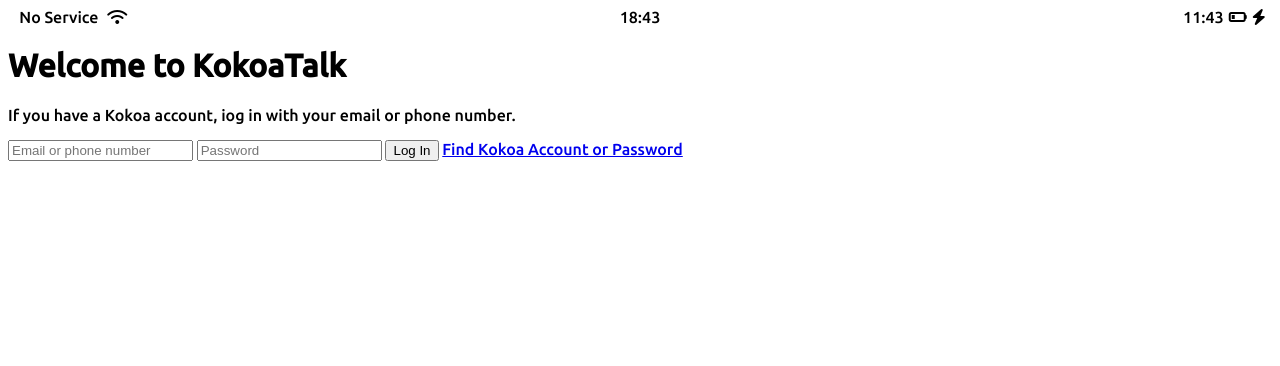
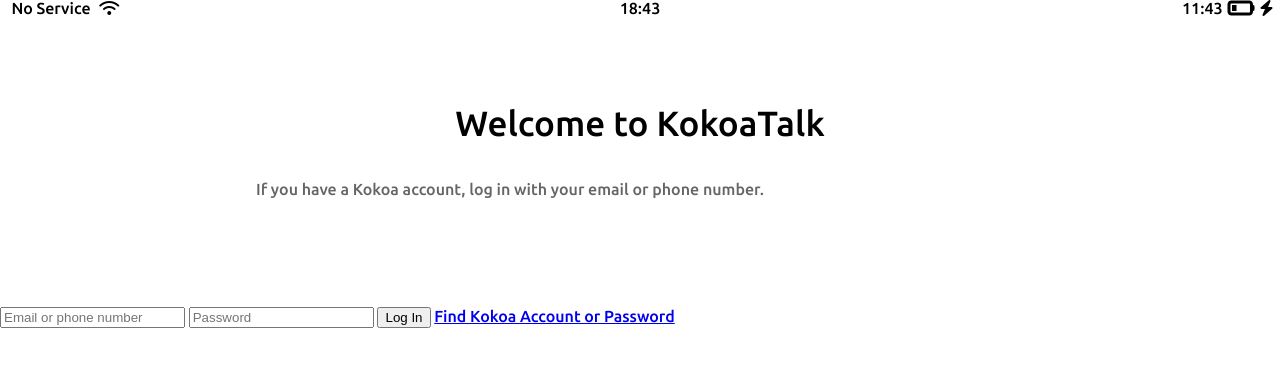
Before and after one commit to Imsilverzero/kokoa-clone-2023, a plain HTML site: page index.html in a window 1280 px wide. Drawn offline with Linux system fonts and the light colour scheme.

Commit message:
welcome-header css update

```diff
--- /dev/null
+++ b/css/reset.css
@@ -0,0 +1,129 @@
+/* http://meyerweb.com/eric/tools/css/reset/
+   v2.0 | 20110126
+   License: none (public domain)
+*/
+
+html,
+body,
+div,
+span,
+applet,
+object,
+iframe,
+h1,
+h2,
+h3,
+h4,
+h5,
+h6,
+p,
+blockquote,
+pre,
+a,
+abbr,
+acronym,
+address,
+big,
+cite,
+code,
+del,
+dfn,
+em,
+img,
+ins,
+kbd,
+q,
+s,
+samp,
+small,
+strike,
+strong,
+sub,
+sup,
+tt,
+var,
+b,
+u,
+i,
+center,
+dl,
+dt,
+dd,
+ol,
+ul,
+li,
+fieldset,
+form,
+label,
+legend,
+table,
+caption,
+tbody,
+tfoot,
+thead,
+tr,
+th,
+td,
+article,
+aside,
+canvas,
+details,
+embed,
+figure,
+figcaption,
+footer,
+header,
+hgroup,
+menu,
+nav,
+output,
+ruby,
+section,
+summary,
+time,
+mark,
+audio,
+video {
+  margin: 0;
+  padding: 0;
+  border: 0;
+  font-size: 100%;
+  font: inherit;
+  vertical-align: baseline;
+}
+/* HTML5 display-role reset for older browsers */
+article,
+aside,
+details,
+figcaption,
+figure,
+footer,
+header,
+hgroup,
+menu,
+nav,
+section {
+  display: block;
+}
+body {
+  line-height: 1;
+}
+ol,
+ul {
+  list-style: none;
+}
+blockquote,
+q {
+  quotes: none;
+}
+blockquote:before,
+blockquote:after,
+q:before,
+q:after {
+  content: "";
+  content: none;
+}
+table {
+  border-collapse: collapse;
+  border-spacing: 0;
+}
--- /dev/null
+++ b/css/status-bar.css
@@ -0,0 +1,22 @@
+.status-bar {
+  display: flex;
+  justify-content: center;
+}
+.status-bar__column {
+  width: 33%;
+}
+.status-bar__column:first-child span {
+  margin: 5px;
+}
+.status-bar__column:nth-child(2) {
+  display: flex;
+  justify-content: center;
+}
+.status-bar__column:last-child {
+  display: flex;
+  justify-content: flex-end;
+  align-items: center;
+}
+.fa-battery-quarter {
+  margin: 0px 5px;
+}
--- a/css/styles.css
+++ b/css/styles.css
@@ -1,28 +1,22 @@
 @import url("https://fonts.googleapis.com/css2?family=Open+Sans:wght@300;500&family=Ubuntu:wght@300;500&display=swap");
+@import "status-bar.css";
+@import "reset.css";
 
 body {
   font-family: "Open Sans", sans-serif;
   font-family: "Ubuntu", sans-serif;
 }
-.status-bar {
+.welcome-header {
   display: flex;
-  justify-content: center;
-}
-.status-bar__column {
-  width: 33%;
-}
-.status-bar__column:first-child span {
-  margin: 5px;
-}
-.status-bar__column:nth-child(2) {
-  display: flex;
-  justify-content: center;
-}
-.status-bar__column:last-child {
-  display: flex;
-  justify-content: flex-end;
+  flex-direction: column;
   align-items: center;
 }
-.fa-battery-quarter {
-  margin: 0px 5px;
+.welcome-header__title {
+  margin: 90px 0 40px 0;
+  font-size: 35px;
 }
+.welcome-header__text {
+  width: 60%;
+  opacity: 0.6;
+  margin-bottom: 110px;
+}
--- a/index.html
+++ b/index.html
@@ -18,14 +18,14 @@
       </div>
       <div class="status-bar__column">
         <span>11:43</span>
-        <i class="fa-solid fa-battery-quarter"></i>
+        <i class="fa-solid fa-battery-quarter fa-xl"></i>
         <i class="fa-solid fa-bolt"></i>
       </div>
     </div>
     <header class="welcome-header">
       <h1 class="welcome-header__title">Welcome to KokoaTalk</h1>
       <p class="welcome-header__text">
-        If you have a Kokoa account, iog in with your email or phone number.
+        If you have a Kokoa account, log in with your email or phone number.
       </p>
     </header>
     <form id="login-form">
```
